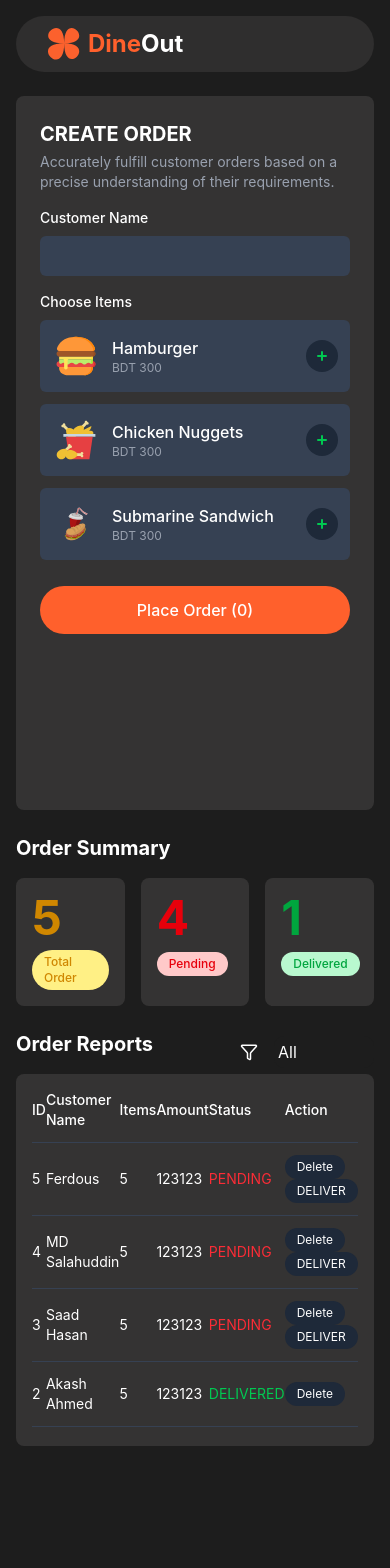
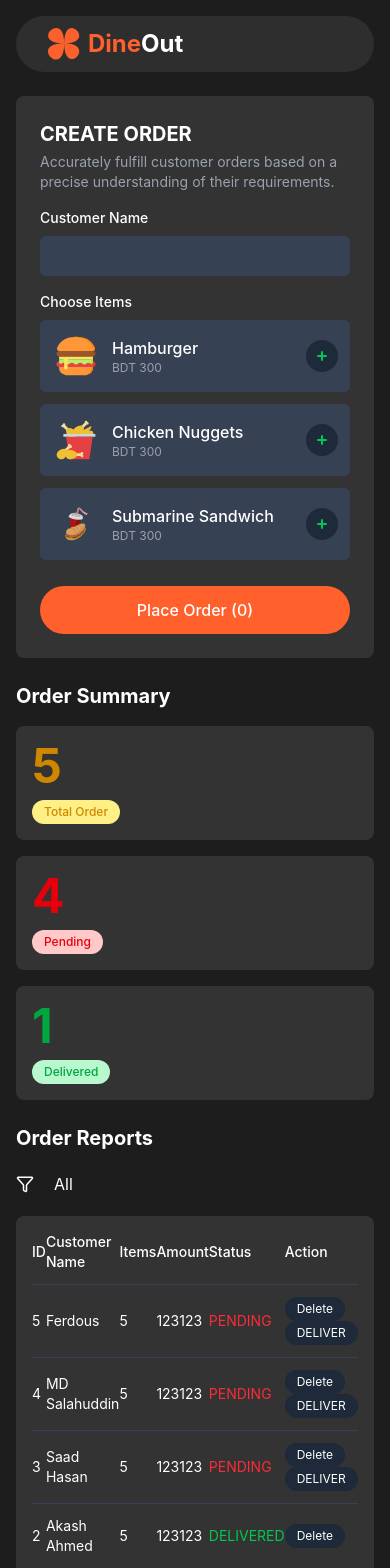
Before and after one commit to devo-ab/dine-out, a React (Vite) app: page / in a window 390 px wide. Shown: the top 1568 px of the page. Built offline with nearby package versions, Linux system fonts and the light colour scheme.

Commit message:
added order items card responsive

```diff
--- a/src/components/OrderMain.jsx
+++ b/src/components/OrderMain.jsx
@@ -120,7 +120,7 @@ export default function OrderMain() {
   // place order
   const placeOrder = () => {
     const newOrder = {
-      id:  orders.length + 1,
+      id: orders.length + 1,
       name: name,
       items: orderList.length,
       amount: amount,
@@ -133,7 +133,8 @@ export default function OrderMain() {
 
   return (
     <div className="grid grid-cols-1 md:grid-cols-3 gap-6 mt-6 flex-grow text-white">
-      <div className="bg-cardbg rounded-lg p-6 h-[calc(100vh_-_130px)]">
+      {/* Create Order Section */}
+      <div className="bg-cardbg rounded-lg p-6 min-h-[400px] md:h-[calc(100vh_-_130px)]">
         <h2 className="text-xl font-bold mb-1">CREATE ORDER</h2>
         <p className="text-gray-400 text-sm mb-4">
           Accurately fulfill customer orders based on a precise understanding of their requirements.
@@ -156,31 +157,29 @@ export default function OrderMain() {
         >
           Place Order ({amount})
         </button>
-        {/* Place Order Button Start*/}
+        {/* Place Order Button End*/}
       </div>
 
-      {/* order dashboard start */}
-      <div className="md:col-span-2 h-[calc(100vh_-_130px)]">
-        {/* Order Summary Start*/}
+      {/* Order Dashboard */}
+      <div className="md:col-span-2 min-h-[400px] md:h-[calc(100vh_-_130px)] flex flex-col">
+        {/* Order Summary */}
         <div>
           <h2 className="text-xl font-bold mb-4">Order Summary</h2>
-          <div className="grid grid-cols-3 gap-4 mb-6">
+          <div className="grid grid-cols-1 sm:grid-cols-3 gap-4 mb-6">
             <SummaryCard color={"yellow"} count={totalCount} label="Total Order" />
             <SummaryCard color="red" count={pendingCount} label="Pending" />
             <SummaryCard color="green" count={deliveredCount} label="Delivered" />
           </div>
         </div>
-        {/* Order Summary End*/}
 
         {/* Order Reports */}
-        <div>
-          <div className="flex justify-between">
-            <h2 className="text-xl font-bold mb-4">Order Reports</h2>
-            <div className="flex gap-4 items-center">
-              <FilterOrder onFilter={handleFilter}></FilterOrder>
-            </div>
+        <div className="flex-1 flex flex-col">
+          <div className="flex flex-col sm:flex-row sm:justify-between sm:items-center gap-4">
+            <h2 className="text-xl font-bold">Order Reports</h2>
+            <FilterOrder onFilter={handleFilter}></FilterOrder>
           </div>
-          <div className="bg-cardbg rounded-lg p-4">
+
+          <div className="bg-cardbg rounded-lg p-4 mt-4 flex-1 overflow-auto">
             <div className="reports-container overflow-x-auto">
               <OrderTable
                 orders={orders}
@@ -191,7 +190,6 @@ export default function OrderMain() {
           </div>
         </div>
       </div>
-      {/* order dashboard end */}
     </div>
   );
 }
```
